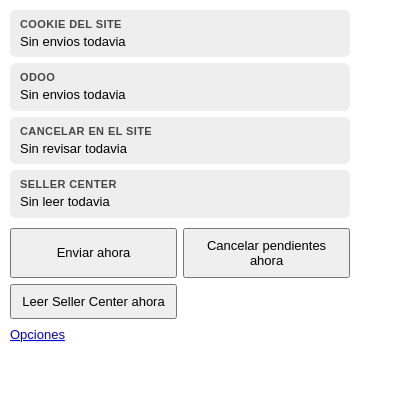
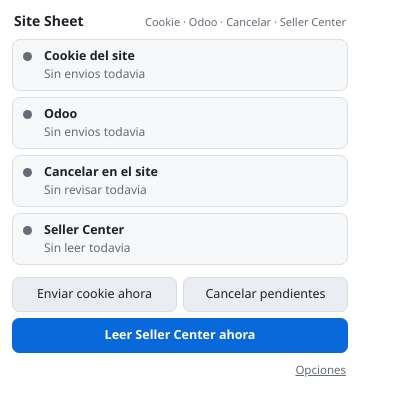
Before and after one commit to v-w04/Site-Sheet, a browser extension: page extension-cookie/popup.html in a window 400 px wide. Drawn offline with Linux system fonts and the light colour scheme.

Commit message:
Actualiza Site Sheet

```diff
--- a/extension-cookie/popup.html
+++ b/extension-cookie/popup.html
@@ -1,24 +1,42 @@
 <!doctype html>
-<html lang="es"><head><meta charset="utf-8">
+<html lang="es"><head><meta charset="utf-8"><meta name="color-scheme" content="light dark">
 <style>
- body{font:13px Arial,sans-serif;width:340px;margin:10px}
- .caja{padding:7px 10px;border-radius:6px;margin-bottom:6px;background:#eee;line-height:1.35;overflow-wrap:anywhere}
- .caja b{display:block;font-size:11px;font-weight:bold;opacity:.7;text-transform:uppercase;letter-spacing:.4px;margin-bottom:1px}
- .caja small{display:block;opacity:.65;margin-top:1px}
- .ok{background:#e6f6e9!important;color:#17642a}.mal{background:#fde8e7!important;color:#9b1c14}.curso{background:#fff4d6!important;color:#7a5b00}
- .botones{display:grid;grid-template-columns:1fr 1fr;gap:6px;margin:10px 0 6px}
- button{padding:8px 6px;cursor:pointer;font-size:13px}
- #o{display:inline-block;margin-top:2px}
+ :root{--bg:#ffffff;--fg:#1f2328;--mut:#656d76;--card:#f6f8fa;--bd:#d8dee4;--ok:#1a7f37;--mal:#cf222e;--cur:#9a6700;--btn:#eaeef2;--btnh:#dde3ea;--acc:#0969da;--acch:#0757b8}
+ @media (prefers-color-scheme:dark){:root{--bg:#161b22;--fg:#e6edf3;--mut:#8b949e;--card:#1e252e;--bd:#2f3742;--ok:#3fb950;--mal:#ff7b72;--cur:#e3b341;--btn:#2b333d;--btnh:#38424f;--acc:#2f6feb;--acch:#4a82f0}}
+ *{box-sizing:border-box}
+ body{margin:0;width:360px;background:var(--bg);color:var(--fg);font:13px/1.35 "Segoe UI",system-ui,Arial,sans-serif}
+ header{display:flex;align-items:baseline;justify-content:space-between;padding:12px 14px 8px}
+ header h1{font-size:14px;margin:0;font-weight:600}
+ header span{font-size:11px;color:var(--mut)}
+ .lista{padding:0 12px}
+ .fila{display:grid;grid-template-columns:12px 1fr auto;column-gap:9px;row-gap:1px;align-items:baseline;padding:8px 10px;border-radius:8px;background:var(--card);border:1px solid var(--bd);margin-bottom:6px}
+ .punto{width:9px;height:9px;border-radius:50%;background:var(--mut);align-self:center}
+ .ok .punto{background:var(--ok)}.mal .punto{background:var(--mal)}.curso .punto{background:var(--cur);animation:lat 1s ease-in-out infinite}
+ @keyframes lat{50%{opacity:.2}}
+ .tit{font-weight:600;font-size:12.5px}
+ .hora{font-size:11px;color:var(--mut);white-space:nowrap}
+ .txt{grid-column:2/4;font-size:12px;color:var(--mut);overflow-wrap:anywhere}
+ .mal .txt{color:var(--mal)}.curso .txt{color:var(--cur)}
+ .botones{display:grid;grid-template-columns:1fr 1fr;gap:6px;padding:6px 12px 4px}
+ button{font:inherit;font-size:12.5px;padding:8px 6px;border:1px solid var(--bd);border-radius:7px;background:var(--btn);color:var(--fg);cursor:pointer}
+ button:hover{background:var(--btnh)}
+ button.principal{grid-column:1/3;background:var(--acc);border-color:var(--acc);color:#fff;font-weight:600}
+ button.principal:hover{background:var(--acch)}
+ footer{padding:4px 14px 12px;text-align:right}
+ footer a{font-size:11.5px;color:var(--mut)}
 </style></head><body>
-<div id="e" class="caja"></div>
-<div id="od" class="caja"></div>
-<div id="ca" class="caja"></div>
-<div id="sc" class="caja"></div>
+<header><h1>Site Sheet</h1><span>Cookie · Odoo · Cancelar · Seller Center</span></header>
+<div class="lista">
+ <div id="e" class="fila"></div>
+ <div id="od" class="fila"></div>
+ <div id="ca" class="fila"></div>
+ <div id="sc" class="fila"></div>
+</div>
 <div class="botones">
- <button id="b">Enviar ahora</button>
- <button id="c">Cancelar pendientes ahora</button>
- <button id="s">Leer Seller Center ahora</button>
+ <button id="b">Enviar cookie ahora</button>
+ <button id="c">Cancelar pendientes</button>
+ <button id="s" class="principal">Leer Seller Center ahora</button>
 </div>
-<a href="#" id="o">Opciones</a>
+<footer><a href="#" id="o">Opciones</a></footer>
 <script src="popup.js"></script>
 </body></html>
--- a/extension-cookie/popup.js
+++ b/extension-cookie/popup.js
@@ -1,28 +1,37 @@
-// Popup: una caja por tarea (titulo, resultado y hora). Se refresca solo mientras esta abierto.
+// Popup: una tarjeta por tarea (indicador, resultado y hora). Se refresca solo mientras esta abierto.
 const $ = id => document.getElementById(id);
 
-function caja(id, titulo, est, vacio) {
+function hace(ms) {
+  const d = Date.now() - ms;
+  if (d < 45000) return 'ahora';
+  if (d < 3600000) return 'hace ' + Math.max(1, Math.round(d / 60000)) + ' min';
+  const f = new Date(ms), hoy = new Date();
+  const hh = f.toLocaleTimeString('es-MX', { hour: '2-digit', minute: '2-digit' });
+  return f.toDateString() === hoy.toDateString() ? hh : f.toLocaleDateString('es-MX', { day: '2-digit', month: '2-digit' }) + ' ' + hh;
+}
+
+function tarjeta(id, titulo, est, vacio) {
   const el = $(id); if (!el) return;
   el.textContent = '';
-  const t = document.createElement('b'); t.textContent = titulo; el.appendChild(t);
-  const x = document.createElement('span');
-  if (!est) { x.textContent = vacio; el.className = 'caja'; el.appendChild(x); return; }
-  x.textContent = est.texto; el.appendChild(x);
-  const h = document.createElement('small'); h.textContent = new Date(est.hora).toLocaleString('es-MX'); el.appendChild(h);
-  el.className = 'caja ' + (est.enCurso ? 'curso' : est.ok ? 'ok' : 'mal');
+  const p = document.createElement('i'); p.className = 'punto';
+  const t = document.createElement('span'); t.className = 'tit'; t.textContent = titulo;
+  const h = document.createElement('span'); h.className = 'hora'; h.textContent = est ? hace(est.hora) : '';
+  const x = document.createElement('span'); x.className = 'txt'; x.textContent = est ? est.texto : vacio;
+  el.append(p, t, h, x);
+  el.className = 'fila' + (est ? (est.enCurso ? ' curso' : est.ok ? ' ok' : ' mal') : '');
 }
 
 async function pintar() {
   const g = await chrome.storage.local.get(['estado', 'estadoOdoo', 'estadoCancel', 'estadoSC']);
-  caja('e', 'Cookie del site', g.estado, 'Sin envios todavia');
-  caja('od', 'Odoo', g.estadoOdoo, 'Sin envios todavia');
-  caja('ca', 'Cancelar en el site', g.estadoCancel, 'Sin revisar todavia');
-  caja('sc', 'Seller Center', g.estadoSC, 'Sin leer todavia');
+  tarjeta('e', 'Cookie del site', g.estado, 'Sin envios todavia');
+  tarjeta('od', 'Odoo', g.estadoOdoo, 'Sin envios todavia');
+  tarjeta('ca', 'Cancelar en el site', g.estadoCancel, 'Sin revisar todavia');
+  tarjeta('sc', 'Seller Center', g.estadoSC, 'Sin leer todavia');
 }
 
 // Los botones solo avisan al servicio y el popup se actualiza mirando lo que este va guardando (no esperan a que termine).
 function pedir(tipo, id, titulo, texto, clave) {
-  caja(id, titulo, { texto, hora: Date.now(), enCurso: true });
+  tarjeta(id, titulo, { texto, hora: Date.now(), enCurso: true });
   const falla = txt => chrome.storage.local.set({ [clave]: { ok: false, texto: txt, hora: Date.now() } });
   try {
     chrome.runtime.sendMessage({ tipo }).then(r => {
```
Also changed, not shown: 1 other file.
